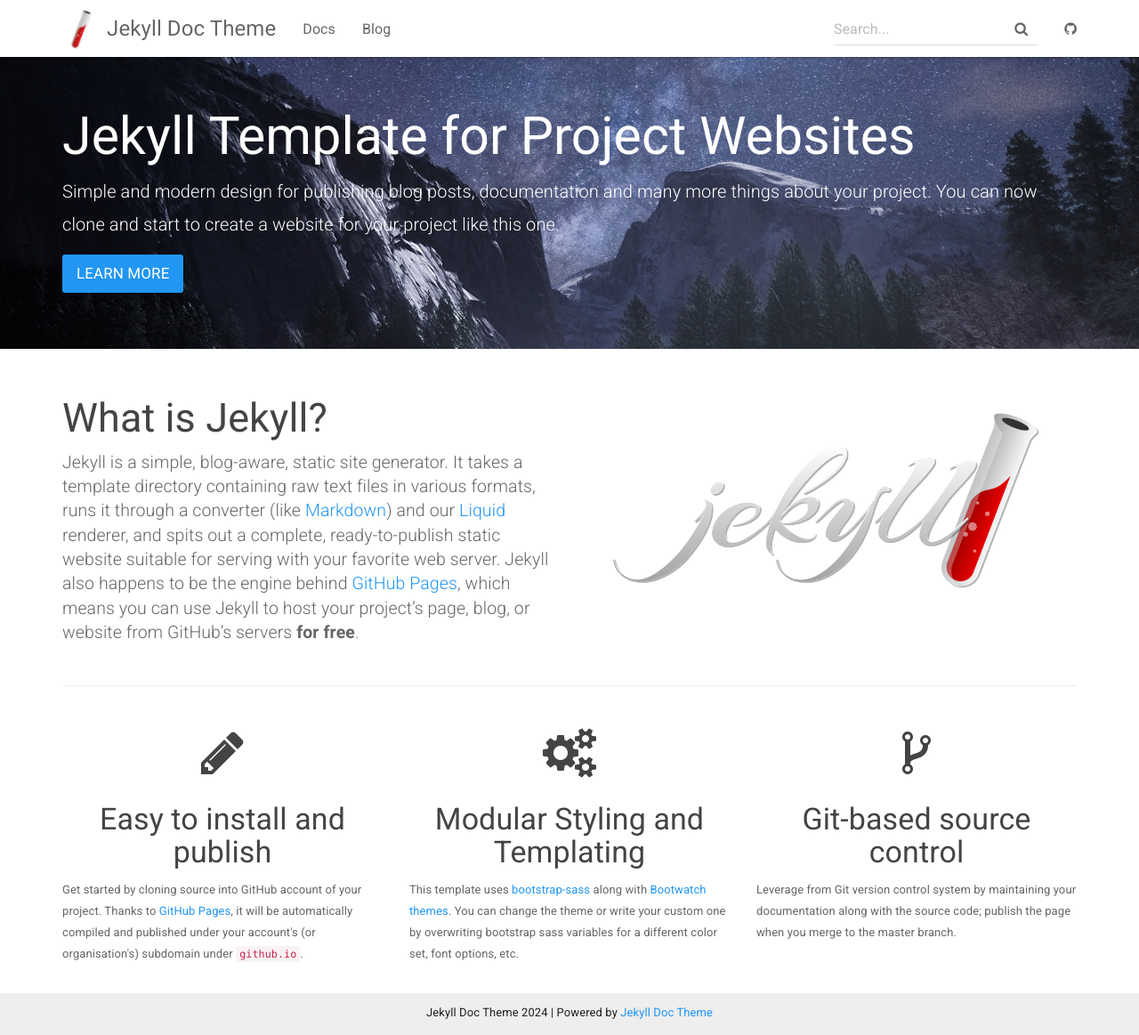
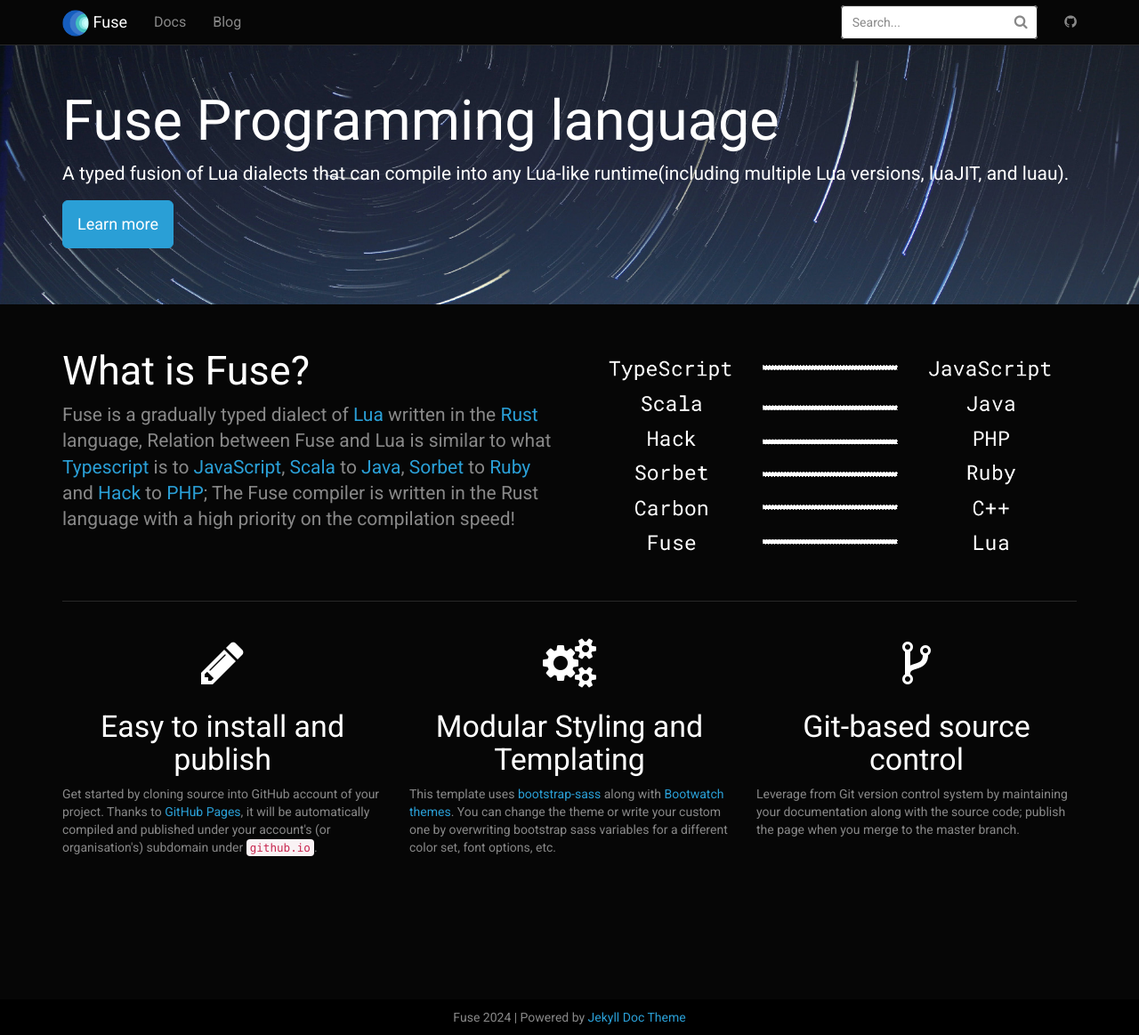
Before and after one commit to fuse-lang/fuse-lang.github.io, a Jekyll site: the page built from index.html, in a window 1280 px wide and 1163 px high. Shown: the whole window at 89% size. Built offline with Jekyll 4.4.1, drawn with Linux system fonts in a browser that asks for light colours.

Commit message:
feat: add some styling and content to index.

```diff
--- a/_config.yml
+++ b/_config.yml
@@ -1,19 +1,18 @@
 # Site settings
-title: Jekyll Doc Theme
-email: your-email@domain.com
+title: Fuse
+email: rzvxa@protonmail.com
 description: >
-  Jekyll Template for Project Websites
-  providing documentation and blog post pages.
+  A typed dialect of the Lua programming language
 lang: en-US
 
-baseurl: "/jekyll-doc-theme" # the subpath of your site, e.g. /blog/
-url: https://aksakalli.github.io/jekyll-doc-theme # the base hostname & protocol for your site
-git_address: https://github.com/aksakalli/jekyll-doc-theme
-git_edit_address: https://github.com/aksakalli/jekyll-doc-theme/blob/gh-pages
+baseurl: "/" # the subpath of your site, e.g. /blog/
+url: https://fuse-lang.github.io/ # the base hostname & protocol for your site
+git_address: https://github.com/fuse-lang/fuse-lang.github.io
+git_edit_address: https://github.com/fuse-lang/fuse-lang.github.io/tree/master
 
 # theme options from https://bootswatch.com/3/
 # comment out this to use default Bootstrap
-bootwatch: paper # cerulean cosmo custom cyborg darkly flatly journal lumen readable sandstone simplex slate solar spacelab superhero united yeti
+bootwatch: cyborg # cerulean cosmo custom cyborg darkly flatly journal lumen readable sandstone simplex slate solar spacelab superhero united yeti
 
 # Build settings
 markdown: kramdown
--- a/_includes/topnav.html
+++ b/_includes/topnav.html
@@ -7,7 +7,7 @@
         <span class="icon-bar"></span>
         <span class="icon-bar"></span>
       </button>
-            <a class="navbar-brand" href="{{ site.baseurl }}/">
+            <a class="navbar-brand" href="{{ site.baseurl }}">
                 <span><img src="{{ "/assets/img/logonav.png" | relative_url }}" alt="Logo"></span> {{ site.title }}
             </a>
         </div>
--- a/_sass/_jekyll-doc-theme.scss
+++ b/_sass/_jekyll-doc-theme.scss
@@ -41,8 +41,8 @@ html {
     bottom: 0;
     width: 100%;
     padding-top: 10px;
-    background-color: $gray-lighter;
-    color: $gray-dark;
+    background-color: #000;
+    color: $gray-light;
   }
 
   .post-list-container {
--- a/index.html
+++ b/index.html
@@ -4,9 +4,8 @@ layout: default
 
 <div class="header-container jumbotron">
     <div class="container">
-        <h1>Jekyll Template for Project Websites</h1>
-        <p>Simple and modern design for publishing blog posts, documentation and many more things about your project.
-          You can now clone and start to create a website for your project like this one.</p>
+        <h1>Fuse Programming language</h1>
+        <p>A typed fusion of Lua dialects that can compile into any Lua-like runtime(including multiple Lua versions, luaJIT, and luau).</p>
         <p><a class="btn btn-primary btn-lg" href="{{ "/docs/home/" | relative_url }}" role="button">Learn more</a></p>
     </div>
 </div>
@@ -14,19 +13,11 @@ layout: default
 <div class="container">
     <div class="row">
         <div class="col-md-6">
-            <h2 class="header-light regular-pad">What is Jekyll?</h2>
-              <p class="lead">Jekyll is a simple, blog-aware, static site generator. It takes a template
-              directory containing raw text files in various formats, runs it through
-              a converter (like <a href="https://daringfireball.net/projects/markdown/">Markdown</a>)
-              and our <a href="https://github.com/Shopify/liquid/wiki">Liquid</a> renderer, and
-              spits out a complete, ready-to-publish static website suitable
-              for serving with your favorite web server. Jekyll also happens to be the engine
-              behind <a href="https://pages.github.com">GitHub Pages</a>, which means you can use Jekyll
-              to host your project’s page, blog, or website from GitHub’s servers <strong>for
-              free</strong>.</p>
+            <h2 class="header-light regular-pad">What is Fuse?</h2>
+              <p class="lead">Fuse is a gradually typed dialect of <a href="https://lua.org">Lua</a> written in the <a href="https://www.rust-lang.org/">Rust</a> language, Relation between Fuse and Lua is similar to what <a href="https://www.typescriptlang.org/">Typescript</a> is to <a href="https://en.wikipedia.org/wiki/JavaScript">JavaScript</a>, <a href="https://www.scala-lang.org/">Scala</a> to <a href="https://www.java.com/">Java</a>, <a href="https://sorbet.org/">Sorbet</a> to <a href="https://www.ruby-lang.org/">Ruby</a> and <a href="https://hacklang.org/">Hack</a> to <a href="https://www.php.net/">PHP</a>; The Fuse compiler is written in the Rust language with a high priority on the compilation speed!</p>
         </div>
         <div class="col-md-6 text-center">
-            <img src="{{ "/assets/img/jekyll-dark.png" | relative_url }}" alt="Jekyll logo" class="img-responsive">
+            <img src="{{ "/assets/img/hero-dark.png" | relative_url }}" alt="Jekyll logo" class="img-responsive">
         </div>
     </div>
     <hr>
```
Also changed, not shown: assets/img/bg.jpg, assets/img/hero-dark.png (added), assets/img/logonav.png, 2 other files.
